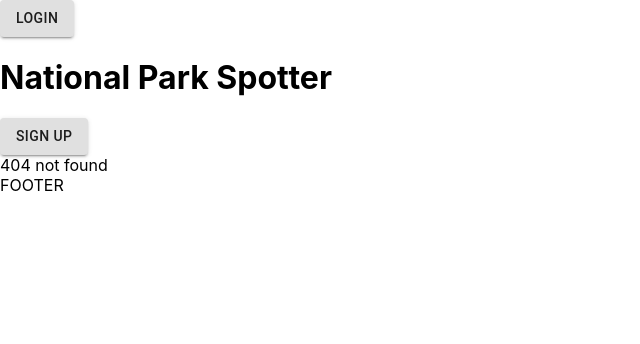
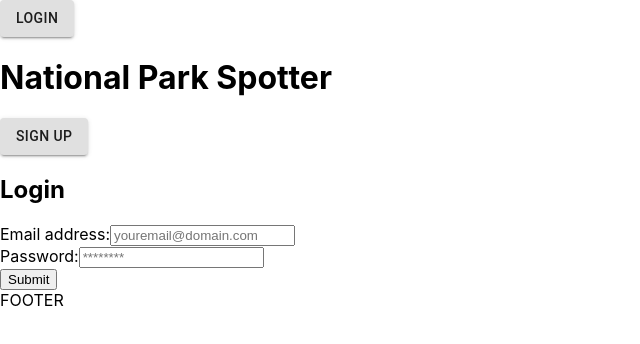
Before and after one commit to SepidehAyani/national-parks-spotter, a React (Create React App) app in the folder client/: page /login in a window 1280 px wide. Before the commit this address had no page. Shown: the top 344 px of the page, without its empty margins (0-640 px from the left). Built offline with nearby package versions, Linux system fonts and the light colour scheme.

Commit message:
login works, saves token to local storage

```diff
--- a/client/src/App.js
+++ b/client/src/App.js
@@ -22,6 +22,7 @@ import Home from './pages/Home';
 import Dashboard from './pages/Dashboard';
 import SinglePark from './pages/SinglePark';
 import NoMatch from './pages/NoMatch'
+import Login from './pages/Login'
 
 
 const httpLink = new HttpLink({
@@ -51,6 +52,7 @@ function App() {
         <Nav />
           <Switch>
             <Route exact path='/' component={Home} />
+            <Route exact path='/login' component={Login} />
             <Route exact path='/dashboard' component={Dashboard} />
             <Route exact path='/park/:id' component={SinglePark} />
             <Route component={NoMatch} ></Route>
--- /dev/null
+++ b/client/src/pages/Login.js
@@ -0,0 +1,70 @@
+import React, { useState } from 'react';
+import { useMutation } from '@apollo/client';
+import { Link } from 'react-router-dom';
+import { LOGIN } from '../utils/mutations';
+import Auth from '../utils/auth';
+
+const Login = () => {
+  const [formState, setFormState] = useState({ email: '', password: '' });
+  const [login, { error }] = useMutation(LOGIN);
+
+  const handleFormSubmit = async (e) => {
+    e.preventDefault();
+    try {
+      const mutationResponse = await login({
+        variables: { email: formState.email, password: formState.password },
+      });
+      const token = mutationResponse.data.login.token;
+      Auth.login(token);
+    } catch (err) {
+      console.log(err);
+    }
+  };
+
+  const handleChange = (e) => {
+    const { name, value } = e.target;
+    setFormState({
+      ...formState,
+      [name]: value,
+    });
+  };
+
+  return (
+    <div>
+      <Link to="/signup"></Link>
+      <h2>Login</h2>
+      <form onSubmit={handleFormSubmit}>
+        <div>
+          <label htmlFor="email">Email address:</label>
+          <input
+            type="email"
+            name="email"
+            id="email"
+            placeholder="youremail@domain.com"
+            onChange={handleChange}
+          />
+        </div>
+        <div>
+          <label htmlFor="password">Password:</label>
+          <input
+          type="text"
+          name='password'
+          id='password'
+          placeholder='********'
+          onChange={handleChange}
+          />
+        </div>
+        {error ? (
+          <div>
+            <p>Wrong email or password</p>
+          </div>
+        ): null}
+        <div>
+          <button type='submit'>Submit</button>
+        </div>
+      </form>
+    </div>
+  );
+};
+
+export default Login;
--- /dev/null
+++ b/client/src/utils/auth.js
@@ -0,0 +1,40 @@
+import decode from 'jwt-decode';
+
+class AuthService {
+  getProfile() {
+    return decode(this.getToken());
+  }
+
+  loggedIn() {
+    const token = this.getToken();
+    return !!token && !this.isTokenExpired(token);
+  }
+
+  isTokenExpired(token) {
+    try {
+      const decoded = decode(token);
+      if (decoded.exp < Date.now() / 1000) {
+        return true;
+      } else return false;
+    } catch(err) {
+      return false;
+    }
+  }
+
+  getToken() {
+    return localStorage.getItem('id_token');
+  }
+
+  login(idToken) {
+    localStorage.setItem('id_token', idToken);
+
+    window.location.assign('/');
+  }
+
+  logout() {
+    localStorage.removeItem('id_token');
+    window.location.assign('/');
+  }
+}
+
+export default new AuthService();
--- /dev/null
+++ b/client/src/utils/mutations.js
@@ -0,0 +1,47 @@
+import { gql } from '@apollo/client';
+
+export const LOGIN = gql`
+  mutation login($email: String!, $password: String!) {
+    login(email: $email, password: $password) {
+      token
+      user {
+        _id
+      }
+    }
+  }
+`;
+
+export const ADD_USER = gql`
+  mutation addUser($username: String!, $email: String!, $password: String!) {
+    addUser(username: $username, email: $email, password: $password) {
+      token
+      user {
+        _id
+      }
+    }
+  }
+`;
+
+export const ADD_COMMENT = gql`
+  mutation addComment($commentText: String!, $parkCode: String!) {
+  addComment(commentText: $commentText, parkCode: $parkCode) {
+    commentText
+    createdAt
+    userId {
+     _id
+    }
+    parkCode
+  }
+}
+`;
+
+export const ADD_FAVORITE = gql`
+  mutation AddFavorite($parkCode: String!) {
+    addFavorite(parkCode: $parkCode) {
+      _id
+      username
+      email
+      favoriteParks
+    }
+  }
+`;
```
Also changed, not shown: client/src/utils/queries.js (added, +56 -0 lines), 1 other file (tests, documents, lock files or other folders).
